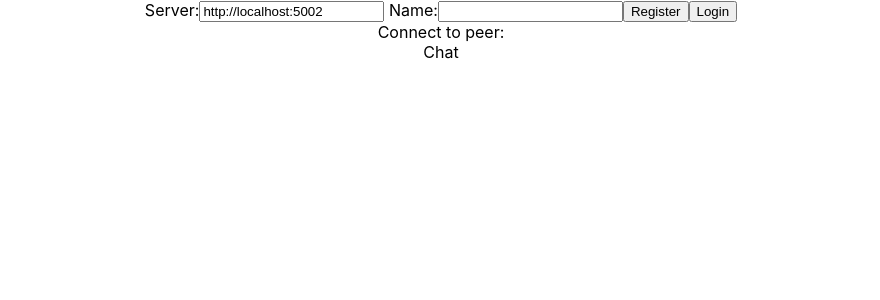
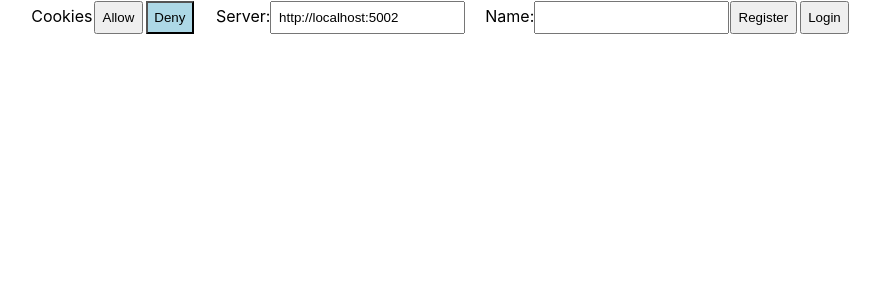
Before and after one commit to KulSthl/p2p-client, a React (Create React App) app in the folder website/: page / in a window 1280 px wide. Shown: the top 300 px of the page, without its empty margins (199-1079 px from the left). Built offline with nearby package versions, Linux system fonts and the light colour scheme.

Commit message:
add storage add some css

```diff
--- a/website/src/App.tsx
+++ b/website/src/App.tsx
@@ -2,12 +2,26 @@ import React, { useEffect, useState } from 'react';
 import logo from './logo.svg';
 import './App.css';
 import User from './users';
+import { loadStorage, getFriends, saveStorage, register, login } from './util';
+import useServerState from './useServerState';
 
 const App: React.FC<{}> = () => {
-  const [state, setState] = useState(undefined as unknown as User)
+  const [allow_cookie, setAllow_cookie] = useState(false);
+  const [state, setState] = useServerState(true, (state) => {
+    setName(state?.username)
+  });
   const [name, setName] = useState("")
-  const [friends, setFriends] = useState(new Array<User>())
+  const [friends, setFriends] = useState(undefined as unknown as User[])
   const [url, setUrl] = useState("http://localhost:5002")
+  //check cookie
+  useEffect(() => {
+    setAllow_cookie(_ => {
+      let val = loadStorage(true, { key: "allow_cookie" });
+      return val === "true" ? true : false
+    });
+
+  }, [])
+  // get Friends
   useEffect(() => {
     if (state?.token !== undefined) {
       getFriends(state.token, url, (response) => {
@@ -22,11 +36,24 @@ const App: React.FC<{}> = () => {
   }, [state])
   return (
     <div className="App">
+      <label>Cookies
+        <button key={"ca"} className={allow_cookie === true ? "active" : undefined} onClick={
+          e => {
+            e.preventDefault();
+            saveStorage(true, { key: "allow_cookie", value: new String(true).toString() })
+            setAllow_cookie(true);
+          }
+        }>Allow</button><button key={"cd"} className={allow_cookie === false ? "active" : undefined} onClick={e => {
+          e.preventDefault();
+          localStorage.clear();
+          setAllow_cookie(false);
+        }}>Deny</button>
+      </label>
       <label> Server:
       <input value={url} onChange={e => {
           e.preventDefault();
           setUrl(_ => {
-            return e.target.value
+            return e.target.value.trim()
           })
         }} />
       </label>
@@ -34,82 +61,46 @@ const App: React.FC<{}> = () => {
       <input value={name} onChange={e => {
           e.preventDefault();
           setName(_ => {
-            return e.target.value
+            return e.target.value.trim()
           })
         }} />
         <button onClick={e => {
           register(name, url, (response) => {
-            setState(response);
+            setState(response, allow_cookie);
           }).catch(_ => { })
         }}>
           Register
         </button>
         <button onClick={e => {
           login(name, url, (response) => {
-            setState(response);
+            setState(response, allow_cookie);
           }).catch(_ => { })
         }}>
           Login
         </button>
       </label>
 
-      <br></br>
-      <label> Connect to peer:
+      <br />
+      {
+        state && <h2>
+          {`Hello ${state.username}`}
+        </h2>
+      }
+      <br />
+      {
+        friends && <label> User list:
        <div>
             {friends.map((friend, idx) =>
-            <button key={idx} onClick={e => {
+              <button className="user" key={idx + (Math.random() * 100)} onClick={e => {
                 e.preventDefault();
                 console.log(friend)
-            }}>{`Connect to ${friend.username}`}</button>
+              }}><span>{`Connect to \n ${friend.username}`}</span></button>
             )}
           </div>
         </label>
-      <div>
-        Chat
-      </div>
+      }
     </div>
   );
 }
-const register = async (name: string, url: string, callback: (response: User) => void) => {
-  const response = await fetch(`${url}/register`, {
-    method: 'PUT',
-    body: JSON.stringify({
-      username: name
-    } as User), // string or object
-    headers: {
-      'Content-Type': 'application/json'
-    },
-  });
-  const json = await response.json(); //extract JSON from the http response
-  callback(json);
-  // do something with myJson
-}
-const login = async (name: string, url: string, callback: (response: User) => void) => {
-  const response = await fetch(`${url}/login`, {
-    method: 'PUT',
-    body: JSON.stringify({
-      username: name
-    } as User), // string or object
-    headers: {
-      'Content-Type': 'application/json'
-    },
-  });
-  const json = await response.json(); //extract JSON from the http response
-  callback(json);
-  // do something with myJson
-}
-const getFriends = async (token: string, url: string, callback: (response: Array<User>) => void) => {
-  const response = await fetch(`${url}/users`, {
-    method: 'PUT',
-    body: JSON.stringify({
-      token: token
-    }), // string or object
-    headers: {
-      'Content-Type': 'application/json'
-    },
-  });
-  const json = await response.json(); //extract JSON from the http response
-  callback(json);
-  // do something with myJson
-}
+
 export default App;
--- a/website/src/index.css
+++ b/website/src/index.css
@@ -11,3 +11,31 @@ code {
   font-family: source-code-pro, Menlo, Monaco, Consolas, 'Courier New',
     monospace;
 }
+button {
+  padding: 0.5em;
+  margin : 0.1em;
+}
+
+button.active {
+  background-color: lightblue;
+}
+
+input {
+  padding: 0.5em;
+}
+
+label {
+  padding: 0.5em;
+}
+
+.user {
+  height         : 10em;
+  width          : 10em;
+  display        : inline-flex;
+  justify-content: center;
+  align-items    : center;
+}
+
+.user>span {
+  height: 2em;
+}
--- /dev/null
+++ b/website/src/useServerState.ts
@@ -0,0 +1,26 @@
+import React, { useEffect, useState } from "react";
+import User from "./users";
+import { loadStorage, saveStorage } from "./util";
+const useServerState = (allow_cookie: boolean, callback?: (state: User) => void): [User, (user: User, allow_cookie: boolean) => void] => {
+    const [state, setState] = useState(undefined as unknown as User);
+    useEffect(() => {
+        let token = loadStorage(allow_cookie, { key: "token" });
+        let username = loadStorage(allow_cookie, { key: "username" });
+        if (token !== null && username !== null) {
+            const new_state = { token, username };
+            setState(new_state);
+            if (callback) callback(new_state);
+        }
+    }, [])
+    const set = (response: User, allow_cookie: boolean) => {
+        if (allow_cookie) {
+            if (response.token) { saveStorage(allow_cookie, { key: "token", value: response.token }) };
+            if (response.username) { saveStorage(allow_cookie, { key: "username", value: response.username }) };
+        }
+        setState(response);
+    }
+    return [
+        state, set
+    ]
+}
+export default useServerState;
--- /dev/null
+++ b/website/src/util.ts
@@ -0,0 +1,55 @@
+import User from "./users";
+
+export const register = async (name: string, url: string, callback: (response: User) => void) => {
+    const response = await fetch(`${url}/register`, {
+        method: 'PUT',
+        body: JSON.stringify({
+            username: name
+        } as User), // string or object
+        headers: {
+            'Content-Type': 'application/json'
+        },
+    });
+    const json = await response.json(); //extract JSON from the http response
+    callback(json);
+    // do something with myJson
+}
+export const login = async (name: string, url: string, callback: (response: User) => void) => {
+    const response = await fetch(`${url}/login`, {
+        method: 'PUT',
+        body: JSON.stringify({
+            username: name
+        } as User), // string or object
+        headers: {
+            'Content-Type': 'application/json'
+        },
+    });
+    const json = await response.json(); //extract JSON from the http response
+    callback(json);
+    // do something with myJson
+}
+export const getFriends = async (token: string, url: string, callback: (response: Array<User>) => void) => {
+    const response = await fetch(`${url}/users`, {
+        method: 'PUT',
+        body: JSON.stringify({
+            token: token
+        }), // string or object
+        headers: {
+            'Content-Type': 'application/json'
+        },
+    });
+    const json = await response.json(); //extract JSON from the http response
+    callback(json);
+    // do something with myJson
+}
+export const saveStorage = (bool: boolean, obj: { key: string, value: string }) => {
+    if (bool) {
+        localStorage.setItem(obj.key, obj.value);
+    }
+}
+export const loadStorage = (bool: boolean, obj: { key: string }) => {
+    if (bool) {
+        return localStorage.getItem(obj.key);
+    }
+    return null;
+}
```
Also changed, not shown: 2 other files (tests, documents, lock files or other folders). Lines whose indentation alone changed are shown as unchanged.
